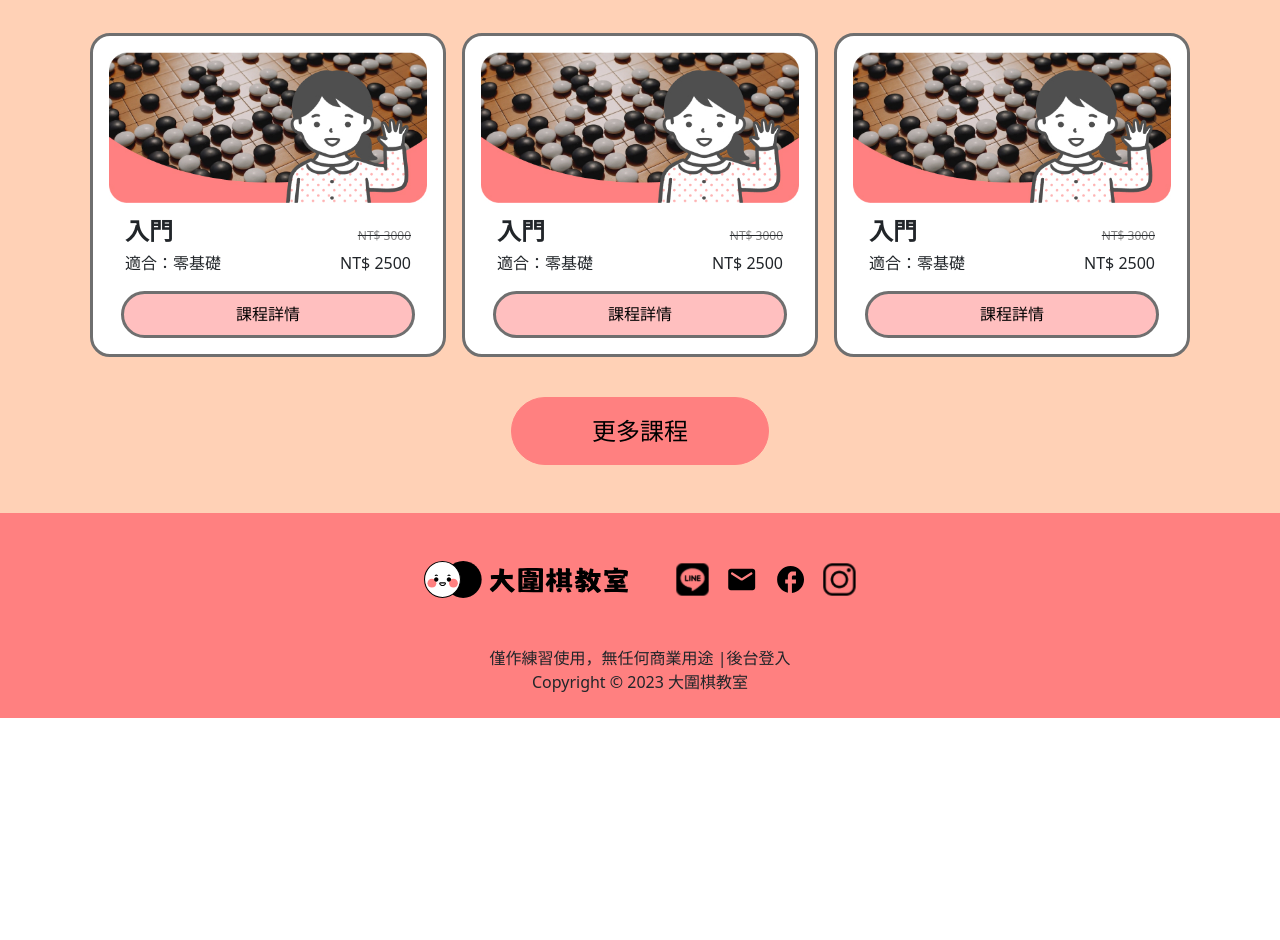
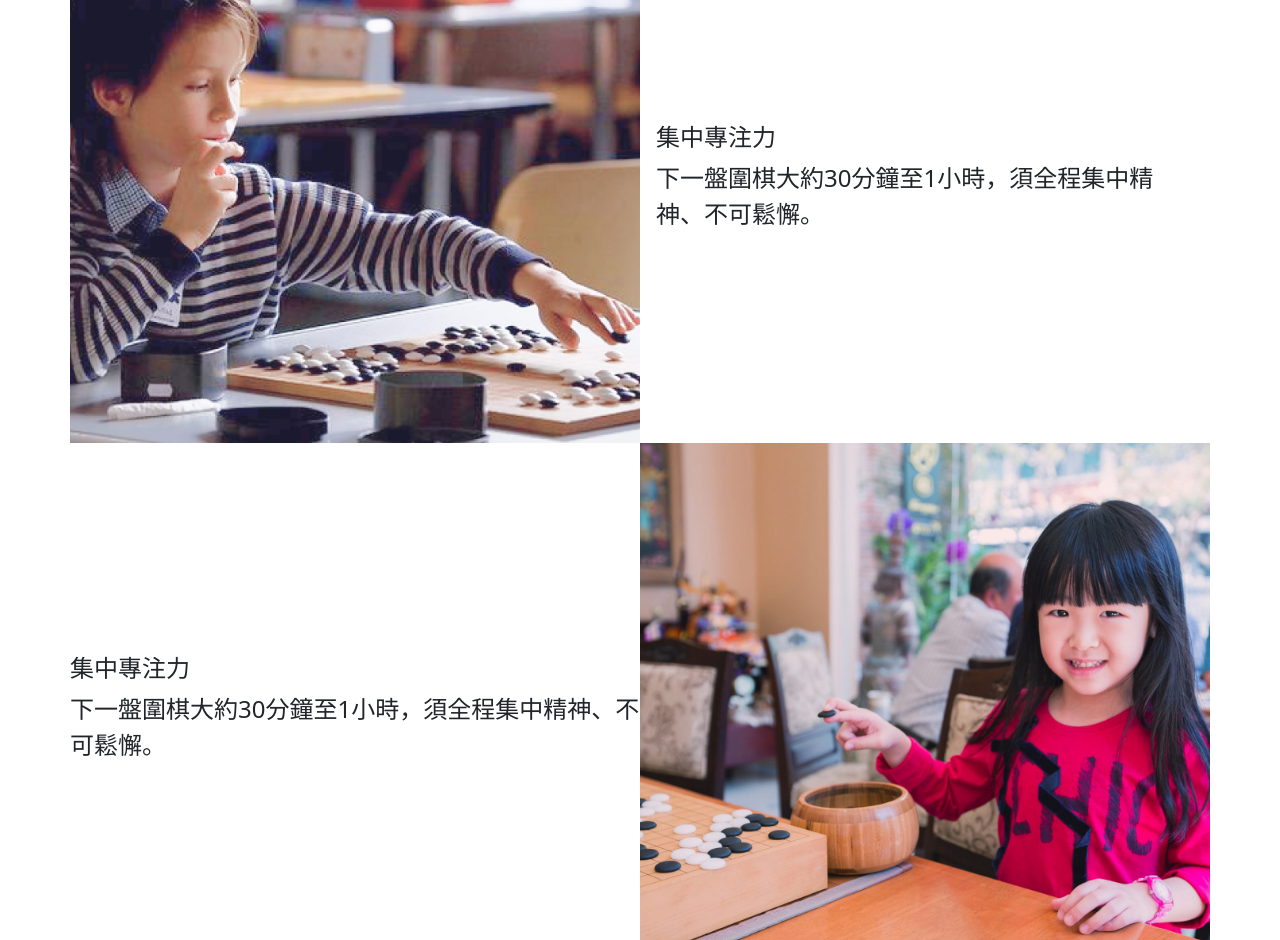
Before and after one commit to 22495521/BigGo, a Vue app: page /#/FrontPage in a window 1280 px wide. Shown: the part 1860-2800 px from the top of the page. Before the commit the page ends 2578 px from the top, so only its background shows below. Built offline with nearby package versions, Linux system fonts and the light colour scheme; a web font is replaced by a local one.

Commit message:
updata ability

```diff
--- a/src/components/front/AbilityComponent.vue
+++ b/src/components/front/AbilityComponent.vue
@@ -1,7 +1,65 @@
 <template>
   <p class="mb-0 fw-bold fs-2 text-center pt-5">圍棋提升的多維能力</p>
+  <div class="container px-2 px-md-0 d-flex flex-column overflow-hidden">
+    <div class="d-md-flex">
+      <div class="card-w">
+        <img
+          src="../../assets/image/首頁/Section_04_img01.jpg"
+          class="img-fluid"
+          alt=""
+        />
+      </div>
+      <div class="pt-3 d-md-flex flex-md-column justify-content-center card-w">
+        <div class="px-md-3">
+          <h4>集中專注力</h4>
+          <p class="fs-4">
+            下一盤圍棋大約30分鐘至1小時，須全程集中精神、不可鬆懈。
+          </p>
+        </div>
+      </div>
+    </div>
+    <div class="d-md-flex flex-md-row-reverse">
+      <div class="card-w">
+        <img
+          src="../../assets/image/首頁/Section_04_img02.jpg"
+          class="img-fluid"
+          alt=""
+        />
+      </div>
+      <div class="pt-3 d-md-flex flex-md-column justify-content-center card-w">
+        <h4>集中專注力</h4>
+        <p class="fs-4">
+          下一盤圍棋大約30分鐘至1小時，須全程集中精神、不可鬆懈。
+        </p>
+      </div>
+    </div>
+    <div class="d-md-flex">
+      <div class="card-w">
+        <img
+          src="../../assets/image/首頁/Section_04_img03.jpg"
+          class="img-fluid"
+          alt=""
+        />
+      </div>
+      <div class="pt-3 d-md-flex flex-md-column justify-content-center card-w">
+        <div class="px-md-3">
+          <h4>集中專注力</h4>
+          <p class="fs-4">
+            下一盤圍棋大約30分鐘至1小時，須全程集中精神、不可鬆懈。
+          </p>
+        </div>
+      </div>
+    </div>
+  </div>
 </template>
 
 <style>
-
+.card-w {
+  width: 100%;
+}
+@media screen and (min-width: 768px) {
+  .card-w {
+    width: 100%;
+  }
+}
 </style>
```
